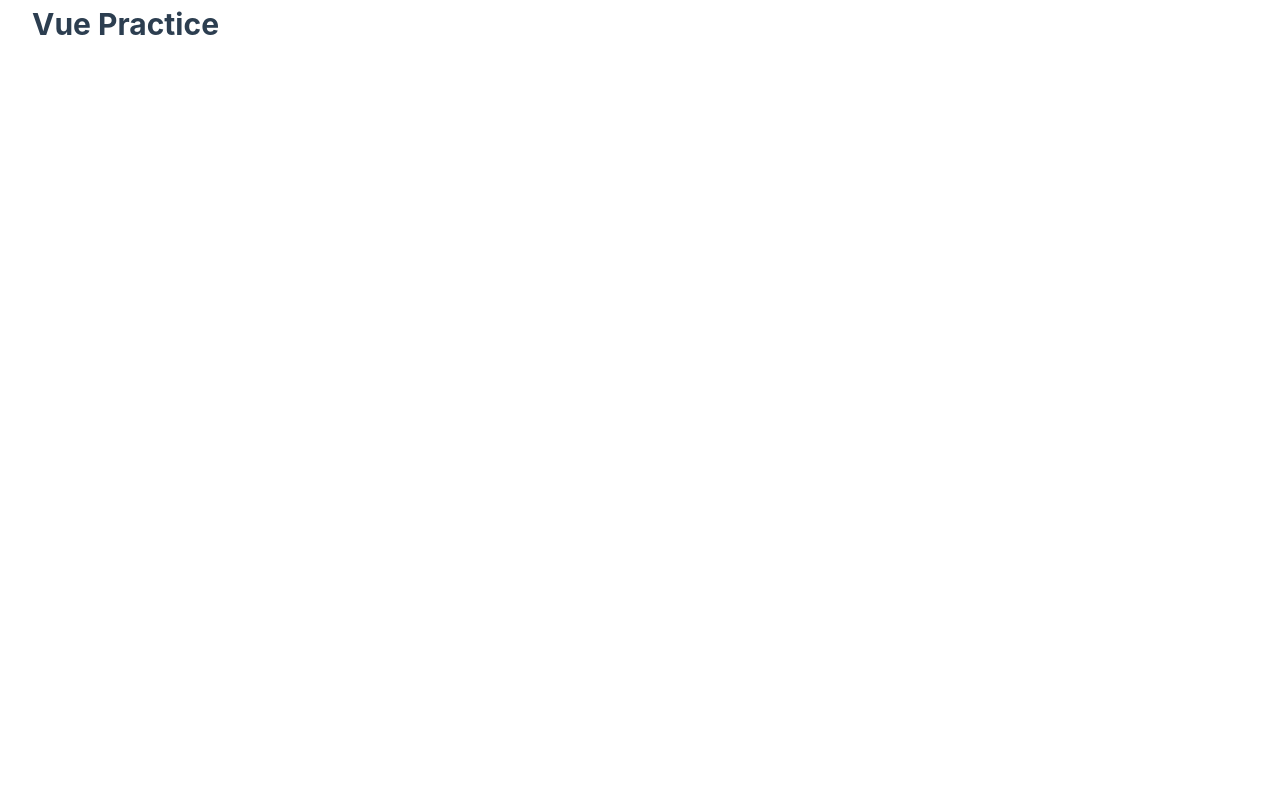
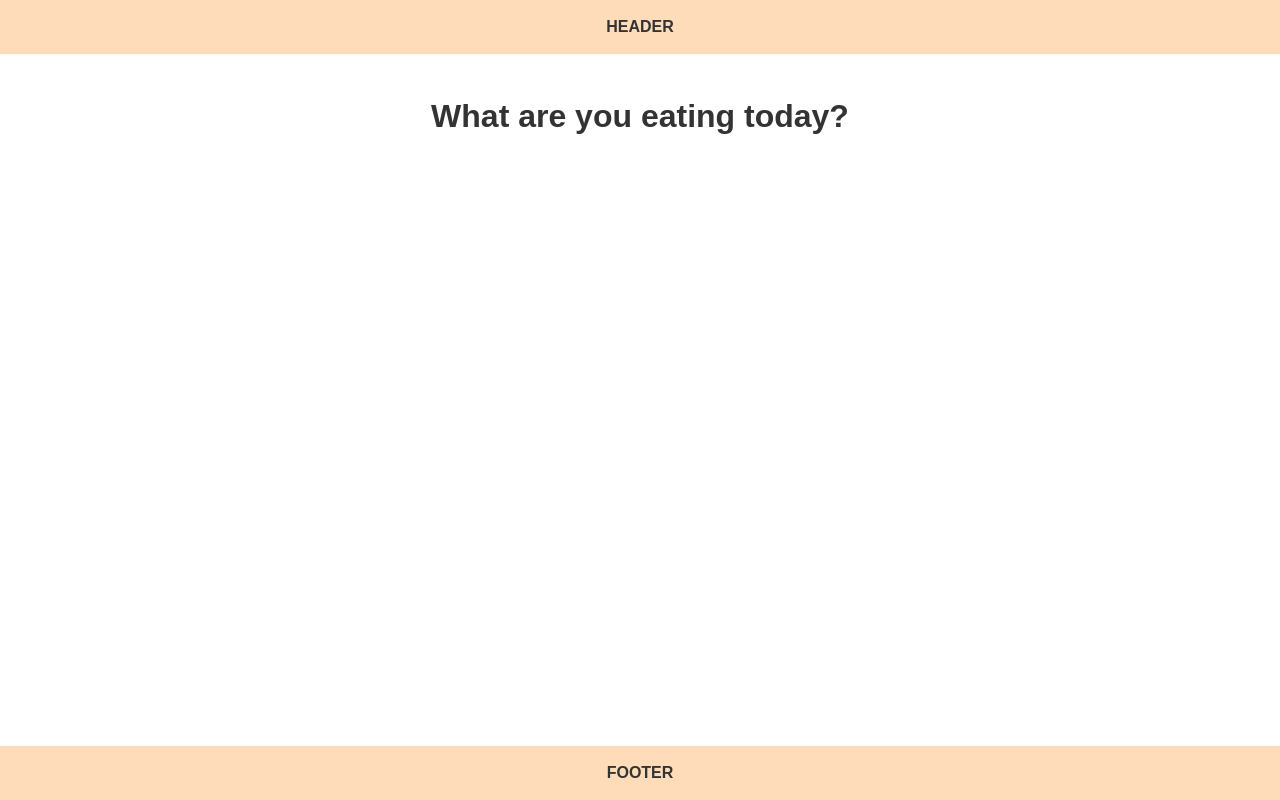
Before and after one commit to sogo-0910/vue-practice, a Vue app: page / in a window 1280 px wide. Built offline with nearby package versions, Linux system fonts and the light colour scheme; the HTML template or start-up script is replaced by a standard one.

Commit message:
feat:ベースのレイアウト作成

```diff
--- a/src/App.vue
+++ b/src/App.vue
@@ -1,7 +1,16 @@
-<script setup lang="ts"></script>
+<script setup lang="ts">
+  import HeaderLayout from './layout/HeaderLayout.vue'
+  import MainLayout from './layout/MainLayout.vue'
+  import FooterLayout from './layout/FooterLayout.vue'
+  import HeadingLevel1 from './components/HeadingLevel1.vue'
+</script>
 
 <template>
-  <h1>Vue Practice</h1>
+  <HeaderLayout />
+  <MainLayout>
+    <HeadingLevel1>What are you eating today?</HeadingLevel1>
+  </MainLayout>
+  <FooterLayout />
 </template>
 
 <style scoped>
--- a/src/assets/base.scss
+++ /dev/null
@@ -1,95 +0,0 @@
-/* color palette from <https://github.com/vuejs/theme> */
-:root {
-  --vt-c-white: #ffffff;
-  --vt-c-white-soft: #f8f8f8;
-  --vt-c-white-mute: #f2f2f2;
-
-  --vt-c-black: #181818;
-  --vt-c-black-soft: #222222;
-  --vt-c-black-mute: #282828;
-
-  --vt-c-indigo: #2c3e50;
-
-  --vt-c-divider-light-1: rgba(60, 60, 60, 0.29);
-  --vt-c-divider-light-2: rgba(60, 60, 60, 0.12);
-  --vt-c-divider-dark-1: rgba(84, 84, 84, 0.65);
-  --vt-c-divider-dark-2: rgba(84, 84, 84, 0.48);
-
-  --vt-c-text-light-1: var(--vt-c-indigo);
-  --vt-c-text-light-2: rgba(60, 60, 60, 0.66);
-  --vt-c-text-dark-1: var(--vt-c-white);
-  --vt-c-text-dark-2: rgba(235, 235, 235, 0.64);
-}
-
-/* semantic color variables for this project */
-:root {
-  --color-background: var(--vt-c-white);
-  --color-background-soft: var(--vt-c-white-soft);
-  --color-background-mute: var(--vt-c-white-mute);
-
-  --color-border: var(--vt-c-divider-light-2);
-  --color-border-hover: var(--vt-c-divider-light-1);
-
-  --color-heading: var(--vt-c-text-light-1);
-  --color-text: var(--vt-c-text-light-1);
-
-  --section-gap: 160px;
-}
-
-@media (prefers-color-scheme: dark) {
-  :root {
-    --color-background: var(--vt-c-black);
-    --color-background-soft: var(--vt-c-black-soft);
-    --color-background-mute: var(--vt-c-black-mute);
-
-    --color-border: var(--vt-c-divider-dark-2);
-    --color-border-hover: var(--vt-c-divider-dark-1);
-
-    --color-heading: var(--vt-c-text-dark-1);
-    --color-text: var(--vt-c-text-dark-2);
-  }
-}
-
-*,
-*::before,
-*::after {
-  box-sizing: border-box;
-  margin: 0;
-  font-weight: normal;
-}
-
-body {
-  min-height: 100vh;
-  color: var(--color-text);
-  background: var(--color-background);
-  transition:
-    color 0.5s,
-    background-color 0.5s;
-  line-height: 1.6;
-  font-family:
-    Inter,
-    -apple-system,
-    BlinkMacSystemFont,
-    'Segoe UI',
-    Roboto,
-    Oxygen,
-    Ubuntu,
-    Cantarell,
-    'Fira Sans',
-    'Droid Sans',
-    'Helvetica Neue',
-    sans-serif;
-  font-size: 15px;
-  text-rendering: optimizeLegibility;
-  -webkit-font-smoothing: antialiased;
-  -moz-osx-font-smoothing: grayscale;
-}
-
-h1,
-h2,
-h3,
-h4,
-h5,
-h6 {
-  font-weight: bold;
-}
--- a/src/assets/main.scss
+++ /dev/null
@@ -1,31 +0,0 @@
-@import './base';
-
-#app {
-  width: 100%;
-  max-width: 1280px;
-  margin: 0 auto;
-  padding: 2rem;
-  font-weight: normal;
-}
-
-a,
-.green {
-  display: block;
-  text-decoration: none;
-  color: hsla(160, 100%, 37%, 1);
-  transition: 0.4s;
-  padding: 3px;
-}
-
-@media (hover: hover) {
-  a:hover {
-    background-color: hsla(160, 100%, 37%, 0.2);
-  }
-}
-
-@media (min-width: 1024px) {
-  #app {
-    display: grid;
-    padding: 0 2rem;
-  }
-}
--- /dev/null
+++ b/src/components/HeadingLevel1.vue
@@ -0,0 +1,34 @@
+<script setup lang="ts">
+  const { subtitle } = defineProps({
+    subtitle: {
+      type: [String],
+      default: undefined,
+    },
+  })
+</script>
+
+<template>
+  <h1 class="title">
+    <span class="mainTitle"><slot></slot></span>
+    <span v-if="subtitle" class="subTitle">{{ subtitle }}</span>
+  </h1>
+</template>
+
+<style scoped>
+  .title {
+    display: flex;
+    flex-direction: column;
+    gap: 4px;
+    text-align: center;
+  }
+
+  .mainTitle {
+    display: block;
+    font-size: 3.2rem;
+  }
+
+  .subTitle {
+    display: block;
+    font-size: 1.6rem;
+  }
+</style>
--- /dev/null
+++ b/src/layout/FooterLayout.vue
@@ -0,0 +1,28 @@
+<script setup lang="ts">
+  import SectionLayout from './SectionLayout.vue'
+</script>
+
+<template>
+  <footer class="footer">
+    <SectionLayout>
+      <div class="text">FOOTER</div>
+    </SectionLayout>
+  </footer>
+</template>
+
+<style scoped>
+  .footer {
+    grid-area: 'footer';
+    background-color: var(--COLOR-BACKGROUND-ORANGE);
+    padding: 16px 0;
+
+    > *:first-child {
+      margin-top: 0;
+    }
+  }
+
+  .text {
+    text-align: center;
+    font-weight: var(--FONT-WEIGHT-BOLD);
+  }
+</style>
--- /dev/null
+++ b/src/layout/HeaderLayout.vue
@@ -0,0 +1,28 @@
+<script setup lang="ts">
+  import SectionLayout from './SectionLayout.vue'
+</script>
+
+<template>
+  <header class="header">
+    <SectionLayout>
+      <div class="text">HEADER</div>
+    </SectionLayout>
+  </header>
+</template>
+
+<style scoped>
+  .header {
+    grid-area: header;
+    background-color: var(--COLOR-BACKGROUND-ORANGE);
+    padding: 16px 0;
+
+    > *:first-child {
+      margin-top: 0;
+    }
+  }
+
+  .text {
+    text-align: center;
+    font-weight: var(--FONT-WEIGHT-BOLD);
+  }
+</style>
--- /dev/null
+++ b/src/layout/MainLayout.vue
@@ -0,0 +1,23 @@
+<script setup lang="ts">
+  import SectionLayout from './SectionLayout.vue'
+</script>
+
+<template>
+  <main class="main">
+    <SectionLayout>
+      <slot></slot>
+    </SectionLayout>
+  </main>
+</template>
+
+<style scoped>
+  .main {
+    grid-area: content;
+    margin: var(--MARGIN-SECTION) 0;
+    height: 100%;
+
+    > *:first-child {
+      margin-top: 0;
+    }
+  }
+</style>
--- /dev/null
+++ b/src/layout/SectionLayout.vue
@@ -0,0 +1,23 @@
+<template>
+  <div class="section">
+    <div class="inner"><slot></slot></div>
+  </div>
+</template>
+
+<style scoped>
+  .section {
+    display: grid;
+    gap: 0 16px;
+    grid-column: 1 / 4;
+    grid-template-columns: 1fr minmax(300px, 1200px) 1fr;
+    margin-top: var(--MARGIN-SECTION);
+
+    @media (min-width: 768px) {
+      gap: 0 40px;
+    }
+  }
+
+  .inner {
+    grid-column: 2 / 3;
+  }
+</style>
--- a/src/main.ts
+++ b/src/main.ts
@@ -1,4 +1,4 @@
-import './assets/main.scss'
+import './styles/main.scss'
 
 import { createApp } from 'vue'
 import App from './App.vue'
--- /dev/null
+++ b/src/styles/base.scss
@@ -0,0 +1,87 @@
+/* color palette from <https://github.com/vuejs/theme> */
+:root {
+  // MARGIN
+  --MARGIN-SECTION: 40px;
+
+  // FONT
+  --FONT-GOTHIC: '游ゴシック', 'Yu Gothic', 'ヒラギノ角ゴ ProN W3', 'Hiragino Kaku Gothic ProN', sans-serif;
+
+  // FONT-WEIGHT
+  --FONT-WEIGHT-NORMAL: 400;
+  --FONT-WEIGHT-BOLD: 700;
+
+  // FOREGROUND
+  --COLOR-FOREGROUND-LIGHT: #fff;
+  --COLOR-FOREGROUND-DARK: #333;
+
+  // BACKGROUND
+  --COLOR-BACKGROUND-LIGHT: #fff;
+  --COLOR-BACKGROUND-DARK: #333;
+  --COLOR-BACKGROUND-ORANGE: #ffdcb9;
+
+  // ROLE DANGER
+  --COLOR_ROLE_DANGER_DARK: #c00;
+}
+
+*,
+*::before,
+*::after {
+  box-sizing: border-box;
+  padding: 0;
+  margin: 0;
+}
+
+html {
+  font-size: 62.5%;
+  -webkit-text-size-adjust: 100%;
+}
+
+body {
+  color: var(--COLOR-FOREGROUND-DARK);
+  background: var(--COLOR-BACKGROUND-LIGHT);
+  transition:
+    color 0.5s,
+    background-color 0.5s;
+  line-height: 1.4;
+  font-family: var(--FONT-GOTHIC);
+  font-size: 1.6rem;
+  overflow-x: hidden;
+  font-weight: var(--FONT-WEIGHT-NORMAL);
+}
+
+h1,
+h2,
+h3,
+h4,
+h5,
+h6,
+em,
+b,
+strong {
+  font-weight: var(--FONT-WEIGHT-BOLD);
+}
+
+strong {
+  color: var(--COLOR_ROLE_DANGER_DARK);
+}
+
+a {
+  display: block;
+  text-decoration: none;
+  color: var(--COLOR-FOREGROUND-DARK);
+}
+
+button {
+  padding: 0;
+  cursor: pointer;
+  background-color: transparent;
+  border: none;
+  outline: none;
+  appearance: none;
+}
+
+img {
+  display: block;
+  max-width: 100%;
+  height: auto;
+}
--- /dev/null
+++ b/src/styles/main.scss
@@ -0,0 +1,9 @@
+@use './base.scss';
+
+#app {
+  width: 100%;
+  min-height: 100vh;
+  display: grid;
+  grid-template-rows: auto 1fr auto;
+  grid-template-areas: "header" "content" "footer";
+}
```
